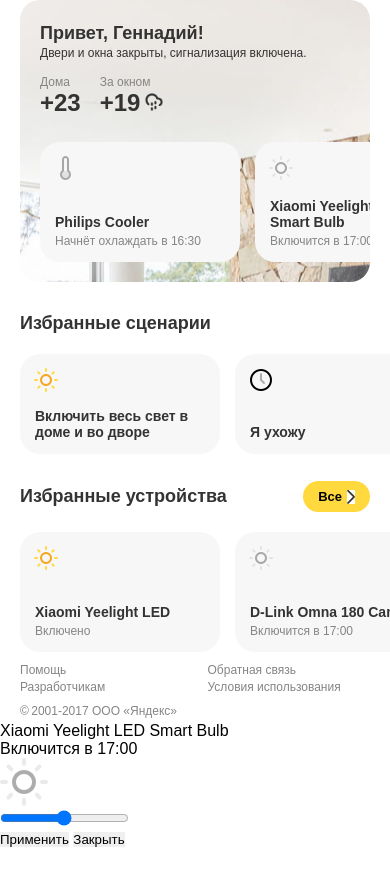
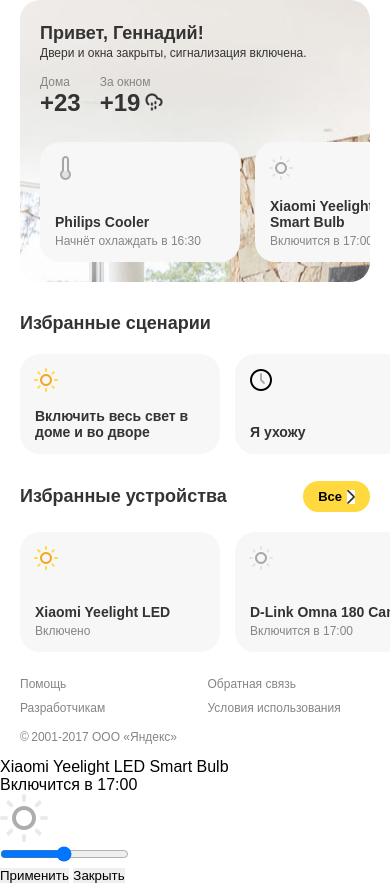
Before and after one commit to dimazollo/entrance-task-2-2, a plain HTML site: page src/html/index.html in a window 390 px wide. Shown: the part 64-948 px from the top of the page. Before the commit the page ends 912 px from the top, so only its background shows below. Drawn offline with Linux system fonts and the light colour scheme; files whose address does not match are found by name.

Commit message:
justify footer links

```diff
--- a/src/css/footer.css
+++ b/src/css/footer.css
@@ -36,6 +36,8 @@
 
 @media screen and (max-width: 576px) {
   .footer {
+    height: 100px;
+    padding: 10px 0;
     margin-left: 20px;
     margin-right: 20px;
   }
@@ -44,8 +46,9 @@
     display: grid;
     min-width: 375px;
     grid-template-columns: 1fr 1fr;
-    grid-template-rows: 1fr 1fr;
+    grid-template-rows: 24px 24px;
     justify-content: center;
+    align-items: center;
     width: 100%;
     list-style-type: none;
   }
```
